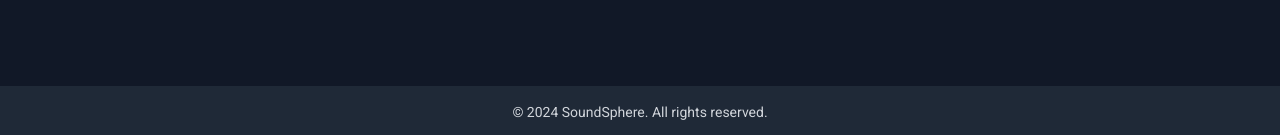
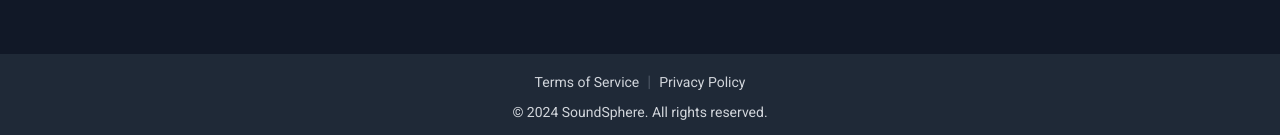
Before and after one commit to Zanvis/SpotifyProject, an Angular app in the folder frontend/: page /songs in a window 1280 px wide. Shown: the part 662-797 px from the top of the page. Built offline with nearby package versions, Linux system fonts and the light colour scheme; no server answers.

Commit message:
Added terms and privacy policy links

```diff
--- a/frontend/src/app/app.component.html
+++ b/frontend/src/app/app.component.html
@@ -129,8 +129,15 @@
 
   <!-- Footer -->
   <footer class="bg-gray-800 text-gray-300 py-4">
-    <div class="container mx-auto text-center text-sm">
-      © {{ currentYear }} SoundSphere. All rights reserved.
+    <div class="container mx-auto text-center">
+      <div class="mb-2">
+        <a routerLink="/terms" class="text-sm hover:text-white mx-2">Terms of Service</a>
+        <span class="text-gray-600">|</span>
+        <a routerLink="/privacy" class="text-sm hover:text-white mx-2">Privacy Policy</a>
+      </div>
+      <div class="text-sm">
+        © {{ currentYear }} SoundSphere. All rights reserved.
+      </div>
     </div>
   </footer>
 </div>
```
